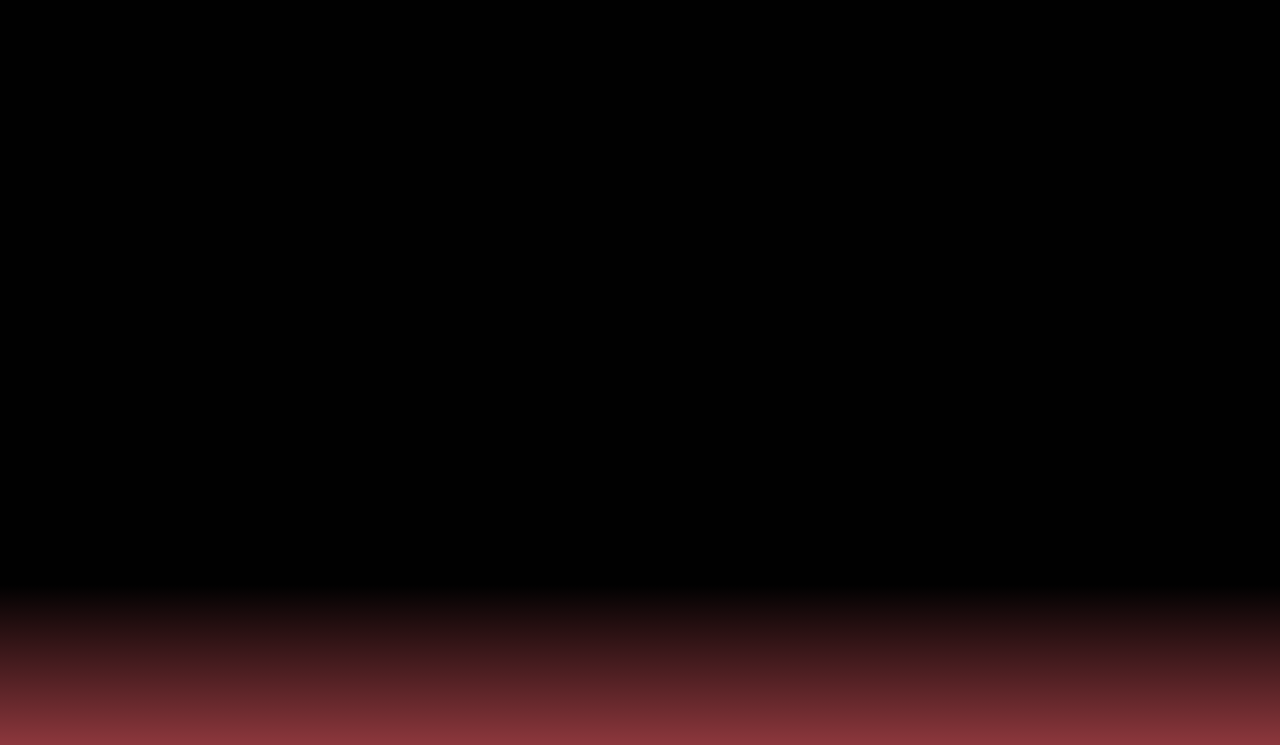
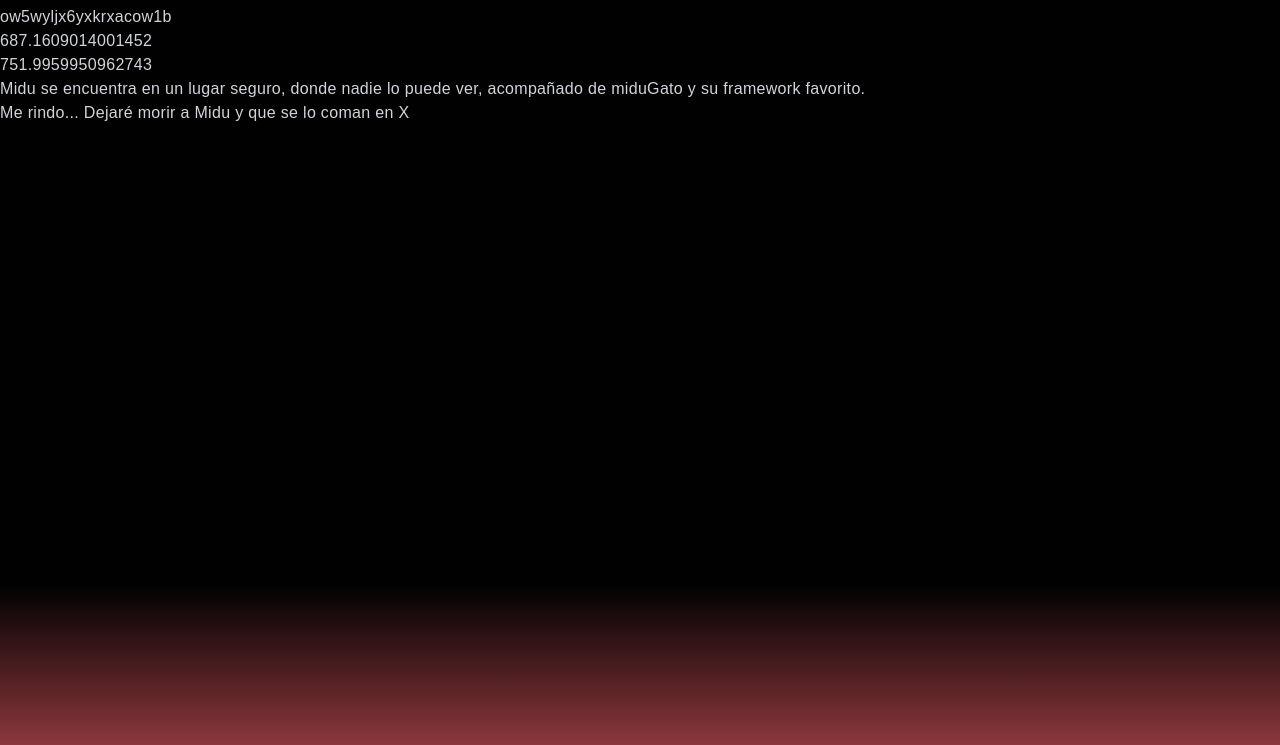
Before and after one commit to AlbertLnz/wheres-midu, an Astro site: page /game/Midudev in a window 1280 px wide. Shown: the part 55-800 px from the top of the page. Built offline with nearby package versions, Linux system fonts and the light colour scheme; Astro itself is replaced by a stand-in of ours; a web font is replaced by a local one.

Commit message:
Game props for each character

```diff
--- /dev/null
+++ b/src/components/Game.tsx
@@ -0,0 +1,30 @@
+import type { Character } from 'src/types'
+
+type Props = {
+  character: Character
+  imgStringId: string
+  positionAnswers: { x: number; y: number }
+  miduHelpTxt: string
+  surrenderTxt: string
+}
+
+const Game = ({
+  character,
+  imgStringId,
+  positionAnswers,
+  miduHelpTxt,
+  surrenderTxt,
+}: Props) => {
+  return (
+    <div>
+      <p>{character}</p>
+      <p>{imgStringId}</p>
+      <p>{positionAnswers.x}</p>
+      <p>{positionAnswers.y}</p>
+      <p>{miduHelpTxt}</p>
+      <p>{surrenderTxt}</p>
+    </div>
+  )
+}
+
+export default Game
--- /dev/null
+++ b/src/data/gameProps.ts
@@ -0,0 +1,37 @@
+import type { GameProps, Character } from 'src/types'
+
+const gameProps: Record<Character, GameProps> = {
+  Midudev: {
+    imgStringId: 'ow5wyljx6yxkrxacow1b',
+    positionAnswers: { x: 687.1609014001452, y: 751.9959950962743 },
+    miduHelpTxt:
+      'Midu se encuentra en un lugar seguro, donde nadie lo puede ver, acompañado de miduGato y su framework favorito.',
+    surrenderTxt: 'Me rindo... Dejaré morir a Midu y que se lo coman en X',
+  },
+  Altman: {
+    imgStringId: 'ow5wyljx6yxkrxacow1b',
+    positionAnswers: { x: 123, y: 456 },
+    miduHelpTxt: 'hola',
+    surrenderTxt: 'adios',
+  },
+  PHP: {
+    imgStringId: 'ow5wyljx6yxkrxacow1b',
+    positionAnswers: { x: 123, y: 456 },
+    miduHelpTxt: 'hola',
+    surrenderTxt: 'adios',
+  },
+  Lady_Gaga: {
+    imgStringId: 'ow5wyljx6yxkrxacow1b',
+    positionAnswers: { x: 123, y: 456 },
+    miduHelpTxt: 'hola',
+    surrenderTxt: 'adios',
+  },
+  Colby: {
+    imgStringId: 'ow5wyljx6yxkrxacow1b',
+    positionAnswers: { x: 123, y: 456 },
+    miduHelpTxt: 'hola',
+    surrenderTxt: 'adios',
+  },
+}
+
+export default gameProps
--- a/src/pages/game/[character].astro
+++ b/src/pages/game/[character].astro
@@ -1,5 +1,8 @@
 ---
 import Layout from '@/layout/Layout.astro'
+import Game from '@/components/Game.tsx'
+import gameProps from '@/data/gameProps.ts'
+import type { Character } from 'src/types'
 
 export function getStaticPaths() {
   return [
@@ -11,6 +14,8 @@ export function getStaticPaths() {
   ]
 }
 const { character } = Astro.params
+
+const infoGameProps = gameProps[character as Character]
 ---
 
 <Layout
@@ -19,4 +24,5 @@ const { character } = Astro.params
   mainClass=''
 >
   <h1 class='text-3xl'>{character}</h1>
+  <Game character={character as Character} {...infoGameProps} />
 </Layout>
--- /dev/null
+++ b/src/types.d.ts
@@ -0,0 +1,8 @@
+export type Character = 'Midudev' | 'Altman' | 'PHP' | 'Lady_Gaga' | 'Colby'
+
+export interface GameProps {
+  imgStringId: string
+  positionAnswers: { x: number; y: number }
+  miduHelpTxt: string
+  surrenderTxt: string
+}
--- a/tsconfig.json
+++ b/tsconfig.json
@@ -10,7 +10,8 @@
       "@/layout/*": ["src/layout/*"],
       "@/pages/*": ["src/pages/*"],
       "@/styles/*": ["src/styles/*"],
-      "@/sections/*": ["src/sections/*"]
+      "@/sections/*": ["src/sections/*"],
+      "@/data/*": ["src/data/*"]
     }
   }
 }
```
